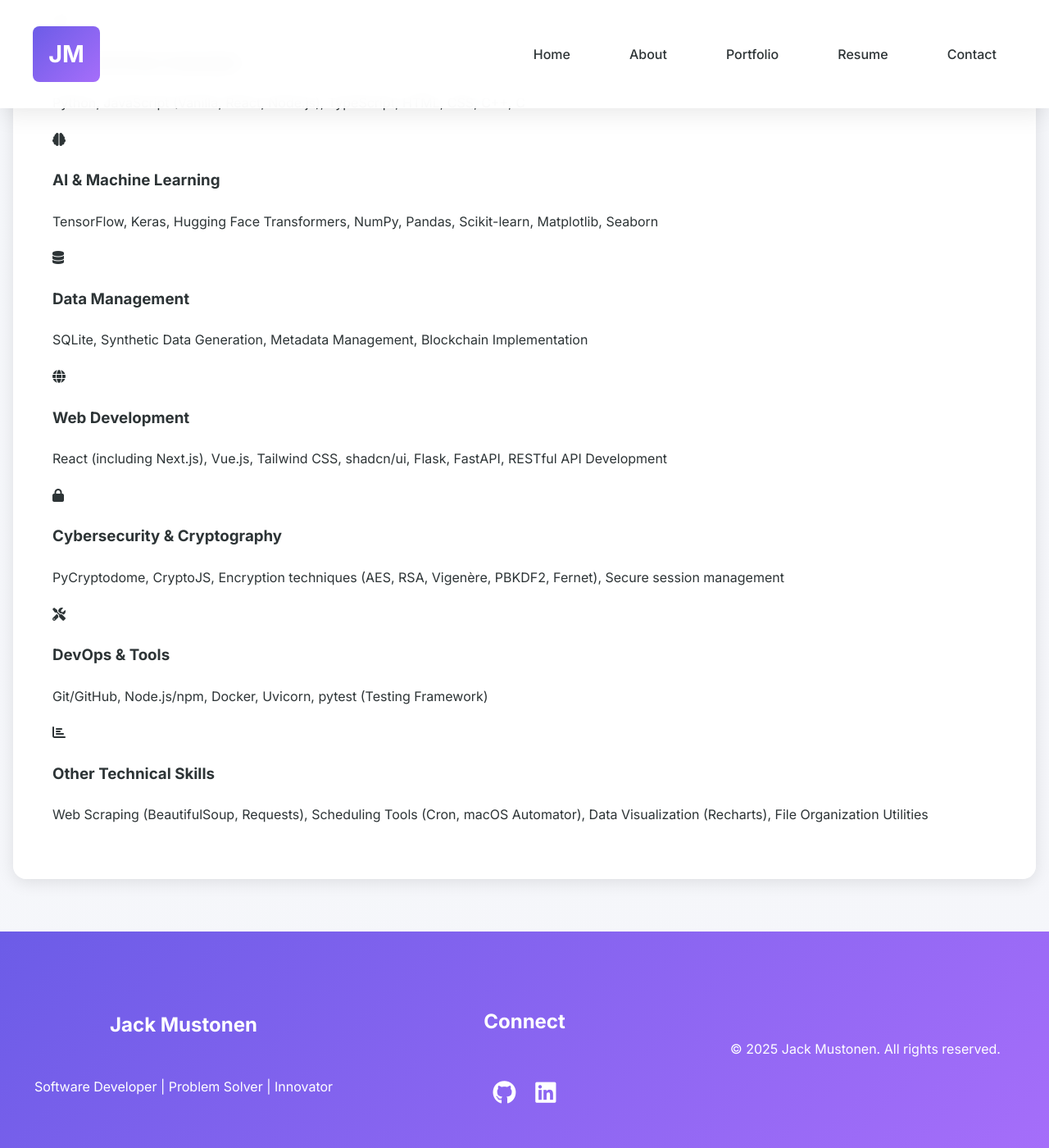
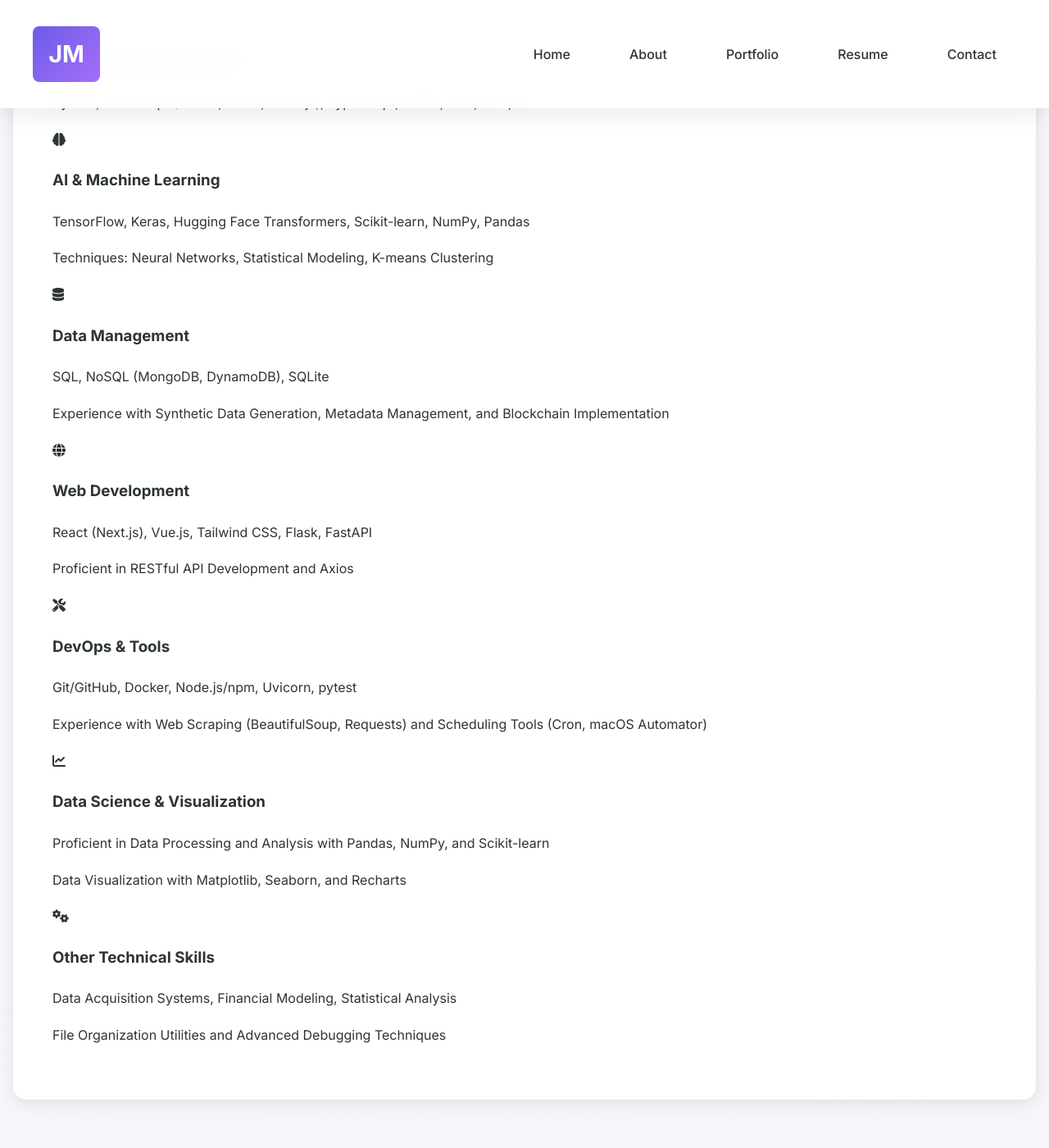
Before and after one commit to APinchofPepper/jackmustonen.com, a Jekyll site: the page built from index.md, in a window 1280 px wide and 1400 px high, scrolled down 1815 px. Shown: the whole window at 82% size. Built offline with Jekyll 4.4.1, drawn with Linux system fonts in a browser that asks for light colours.

Commit message:
Update index.md

```diff
--- a/index.md
+++ b/index.md
@@ -68,6 +68,8 @@ title: Home
     <div class="container">
         <h2 class="section-title animate-fade-up">Technical Expertise</h2>
         <div class="skills-grid">
+
+            <!-- Programming Languages -->
             <div class="skill-card animate-scale-in">
                 <div class="skill-icon">
                     <i class="fas fa-code"></i>
@@ -78,63 +80,75 @@ title: Home
                 </div>
             </div>
 
+            <!-- AI & Machine Learning -->
             <div class="skill-card animate-scale-in delay-1">
                 <div class="skill-icon">
                     <i class="fas fa-brain"></i>
                 </div>
                 <div class="skill-content">
                     <h3>AI & Machine Learning</h3>
-                    <p>TensorFlow, Keras, Hugging Face Transformers, NumPy, Pandas, Scikit-learn, Matplotlib, Seaborn</p>
+                    <p>TensorFlow, Keras, Hugging Face Transformers, Scikit-learn, NumPy, Pandas</p>
+                    <p>Techniques: Neural Networks, Statistical Modeling, K-means Clustering</p>
                 </div>
             </div>
 
+            <!-- Data Management -->
             <div class="skill-card animate-scale-in delay-2">
                 <div class="skill-icon">
                     <i class="fas fa-database"></i>
                 </div>
                 <div class="skill-content">
                     <h3>Data Management</h3>
-                    <p>SQLite, Synthetic Data Generation, Metadata Management, Blockchain Implementation</p>
+                    <p>SQL, NoSQL (MongoDB, DynamoDB), SQLite</p>
+                    <p>Experience with Synthetic Data Generation, Metadata Management, and Blockchain Implementation</p>
                 </div>
             </div>
 
+            <!-- Web Development -->
             <div class="skill-card animate-scale-in delay-3">
                 <div class="skill-icon">
                     <i class="fas fa-globe"></i>
                 </div>
                 <div class="skill-content">
                     <h3>Web Development</h3>
-                    <p>React (including Next.js), Vue.js, Tailwind CSS, shadcn/ui, Flask, FastAPI, RESTful API Development</p>
+                    <p>React (Next.js), Vue.js, Tailwind CSS, Flask, FastAPI</p>
+                    <p>Proficient in RESTful API Development and Axios</p>
                 </div>
             </div>
 
+            <!-- DevOps & Tools -->
             <div class="skill-card animate-scale-in delay-4">
-                <div class="skill-icon">
-                    <i class="fas fa-lock"></i>
-                </div>
-                <div class="skill-content">
-                    <h3>Cybersecurity & Cryptography</h3>
-                    <p>PyCryptodome, CryptoJS, Encryption techniques (AES, RSA, Vigenère, PBKDF2, Fernet), Secure session management</p>
-                </div>
-            </div>
-
-            <div class="skill-card animate-scale-in delay-5">
                 <div class="skill-icon">
                     <i class="fas fa-tools"></i>
                 </div>
                 <div class="skill-content">
                     <h3>DevOps & Tools</h3>
-                    <p>Git/GitHub, Node.js/npm, Docker, Uvicorn, pytest (Testing Framework)</p>
+                    <p>Git/GitHub, Docker, Node.js/npm, Uvicorn, pytest</p>
+                    <p>Experience with Web Scraping (BeautifulSoup, Requests) and Scheduling Tools (Cron, macOS Automator)</p>
                 </div>
             </div>
 
+            <!-- Data Science & Visualization -->
+            <div class="skill-card animate-scale-in delay-5">
+                <div class="skill-icon">
+                    <i class="fas fa-chart-line"></i>
+                </div>
+                <div class="skill-content">
+                    <h3>Data Science & Visualization</h3>
+                    <p>Proficient in Data Processing and Analysis with Pandas, NumPy, and Scikit-learn</p>
+                    <p>Data Visualization with Matplotlib, Seaborn, and Recharts</p>
+                </div>
+            </div>
+
+            <!-- Other Technical Skills -->
             <div class="skill-card animate-scale-in delay-6">
                 <div class="skill-icon">
-                    <i class="fas fa-chart-bar"></i>
+                    <i class="fas fa-cogs"></i>
                 </div>
                 <div class="skill-content">
                     <h3>Other Technical Skills</h3>
-                    <p>Web Scraping (BeautifulSoup, Requests), Scheduling Tools (Cron, macOS Automator), Data Visualization (Recharts), File Organization Utilities</p>
+                    <p>Data Acquisition Systems, Financial Modeling, Statistical Analysis</p>
+                    <p>File Organization Utilities and Advanced Debugging Techniques</p>
                 </div>
             </div>
         </div>
```
